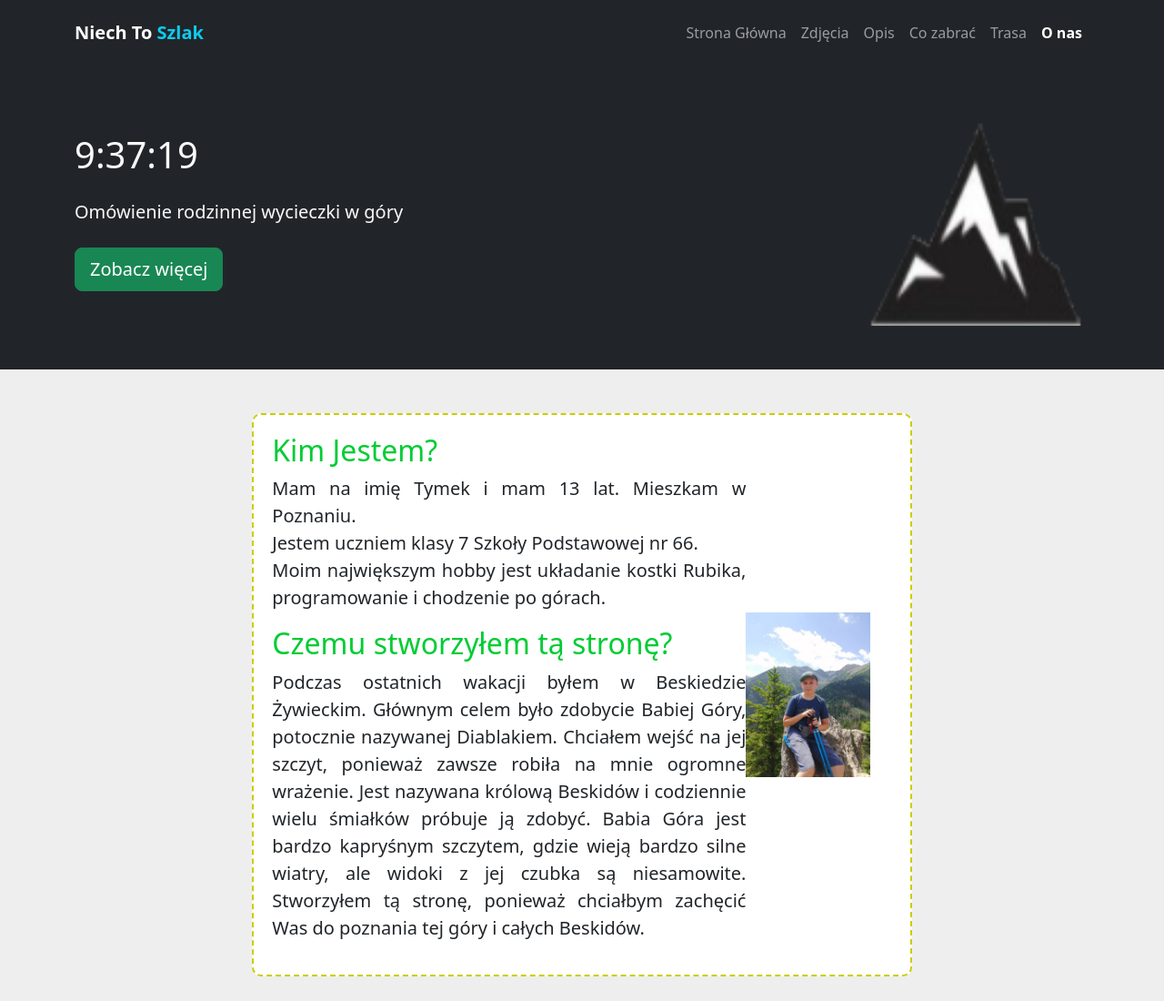
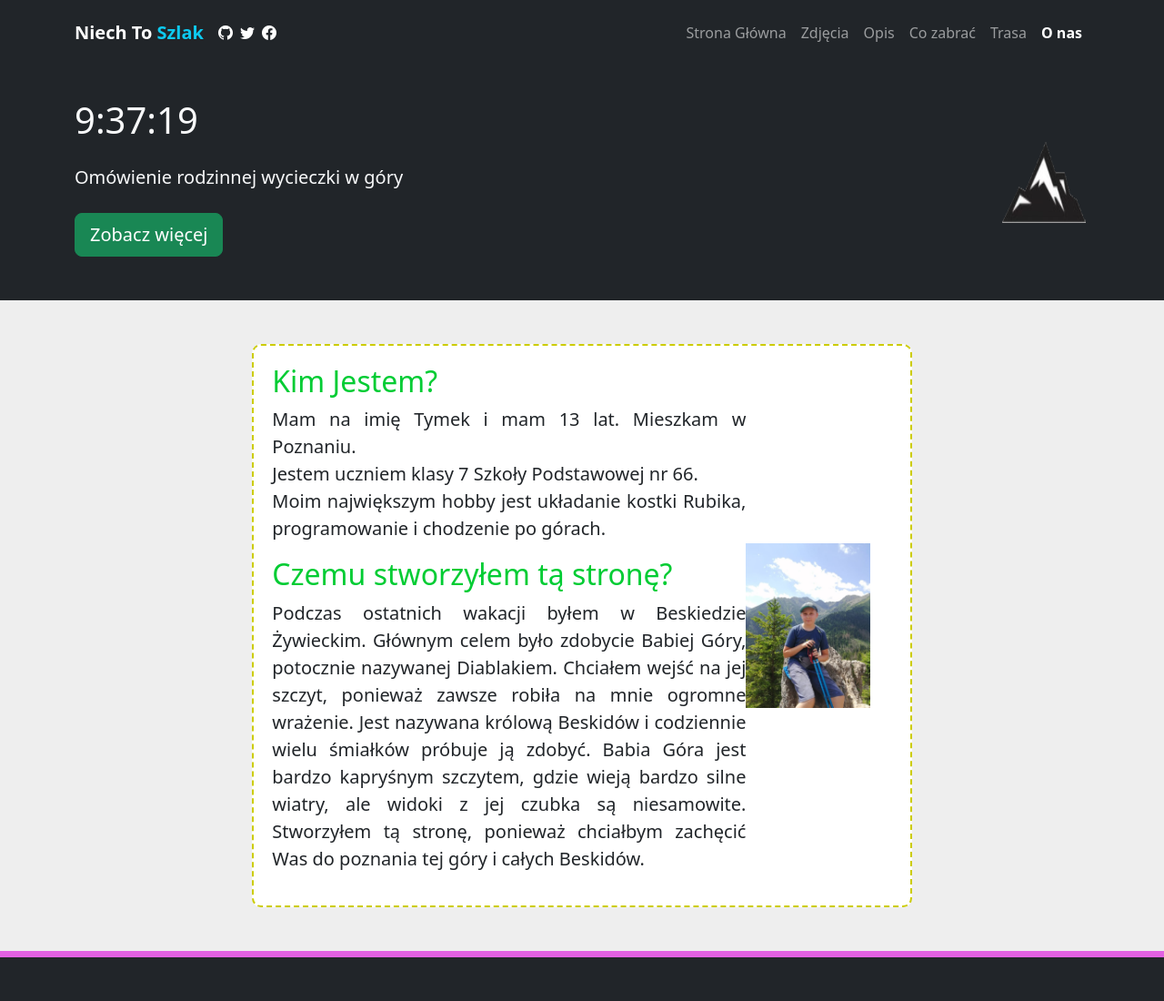
Before and after one commit to ohTypek/niech-to-szlak-website, a plain HTML site: page about.html in a window 1280 px wide. Shown: the top 1100 px of the page at 91% size. Drawn offline with nearby package versions, Linux system fonts and the light colour scheme.

Commit message:
added socials to website

```diff
--- a/about.html
+++ b/about.html
@@ -25,6 +25,12 @@
     <nav class="navbar navbar-expand-lg bg-dark navbar-dark py-3 fixed-top">
         <div class="container">
             <a href="index.html" class="navbar-brand fw-bolder">Niech To <span class="text-info">Szlak</span></a>
+
+            <div class="row g-2">
+                <a href="https://github.com/ohTypek" target="_blank" class="col-4"><i class="bi bi-github text-white"></i></a>
+                <a href="https://twitter.com/OhTypek" target="_blank" class="col-4"><i class="bi bi-twitter text-white"></i></a>
+                <a href="https://www.facebook.com/profile.php?id=100011264656373" target="_blank" class="col-4"><i class="bi bi-facebook text-white"></i></a>
+            </div>
 
             <button class="navbar-toggler" type="button" data-bs-toggle="collapse" data-bs-target="#navmenu">
                 <span class="navbar-toggler-icon"></span>
@@ -64,7 +70,7 @@
                     <p class="lead my-4">Omówienie rodzinnej wycieczki w góry</p>
                     <button class="btn btn-success btn-lg" data-bs-toggle="modal" data-bs-target="#enroll">Zobacz więcej</button>
                 </div>
-                <img src="img/ikona.png" alt="" width="250" heigh="250 "class="img-fluid ms-auto d-none d-sm-block">
+                <img src="img/ikona.png" alt=""class="img-fluid ms-auto d-none d-sm-block">
             </div>
         </div>
     </section>
```
Also changed, not shown: index.html (+6 -0 lines), info.html (+6 -0 lines), photos.html (+6 -0 lines), road.html (+6 -0 lines), takewith.html (+6 -0 lines).
